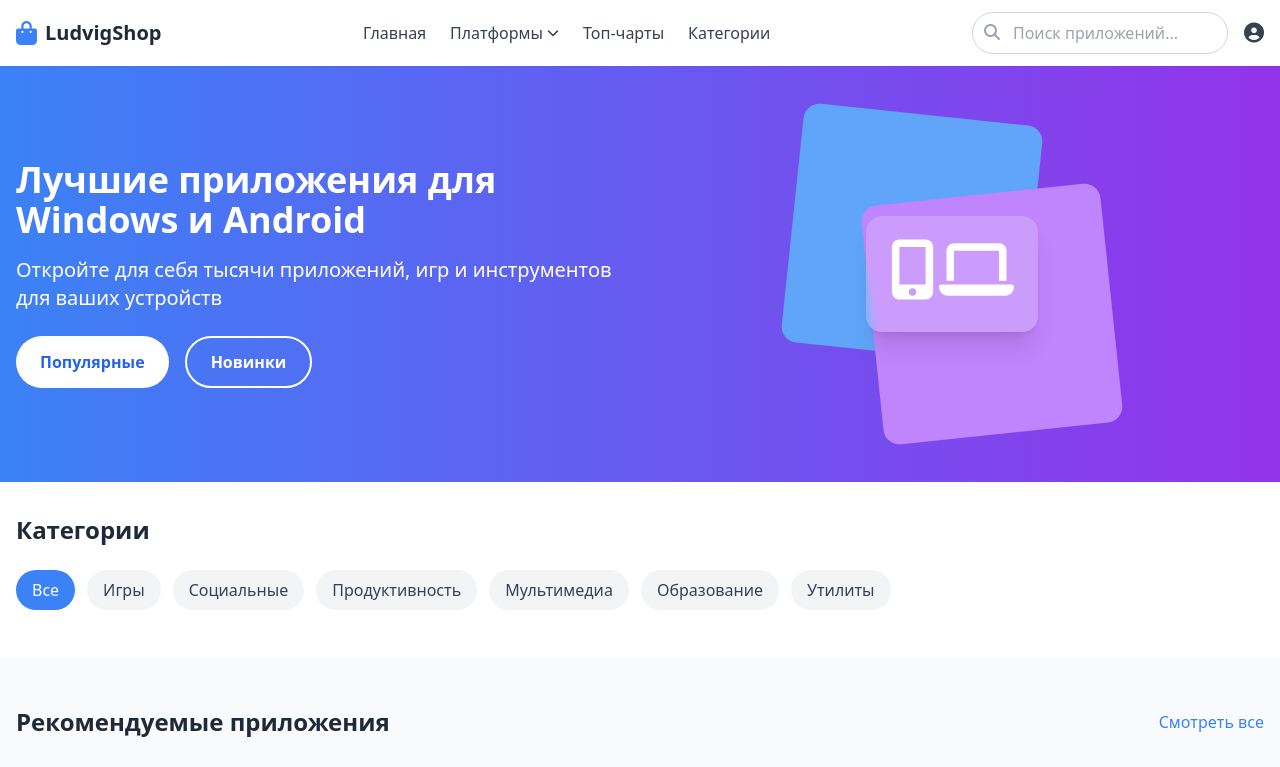
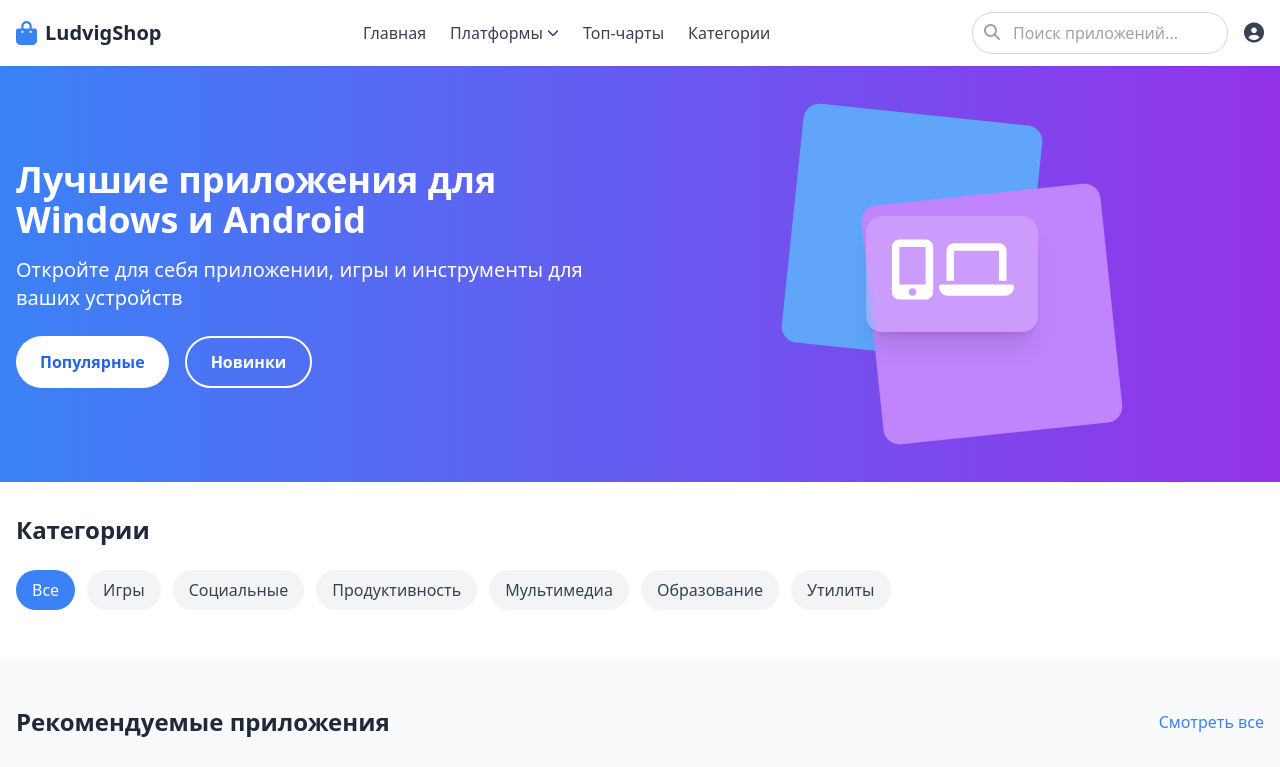
Before and after one commit to ludvig2457/ludvigshop.github.io, a plain HTML site: page index.html in a window 1280 px wide. Shown: the top 767 px of the page. Drawn offline with nearby package versions, Linux system fonts and the light colour scheme.

Commit message:
Update index.html

```diff
--- a/index.html
+++ b/index.html
@@ -100,7 +100,7 @@
         <div class="container mx-auto px-4 flex flex-col md:flex-row items-center">
             <div class="md:w-1/2 mb-8 md:mb-0">
                 <h2 class="text-4xl font-bold mb-4">Лучшие приложения для Windows и Android</h2>
-                <p class="text-xl mb-6">Откройте для себя тысячи приложений, игр и инструментов для ваших устройств</p>
+                <p class="text-xl mb-6">Откройте для себя приложении, игры и инструменты для ваших устройств</p>
                 <div class="flex space-x-4">
                     <button class="bg-white text-blue-600 px-6 py-3 rounded-full font-semibold hover:bg-gray-100 transition">Популярные</button>
                     <button class="border-2 border-white px-6 py-3 rounded-full font-semibold hover:bg-white hover:text-blue-600 transition">Новинки</button>
```
